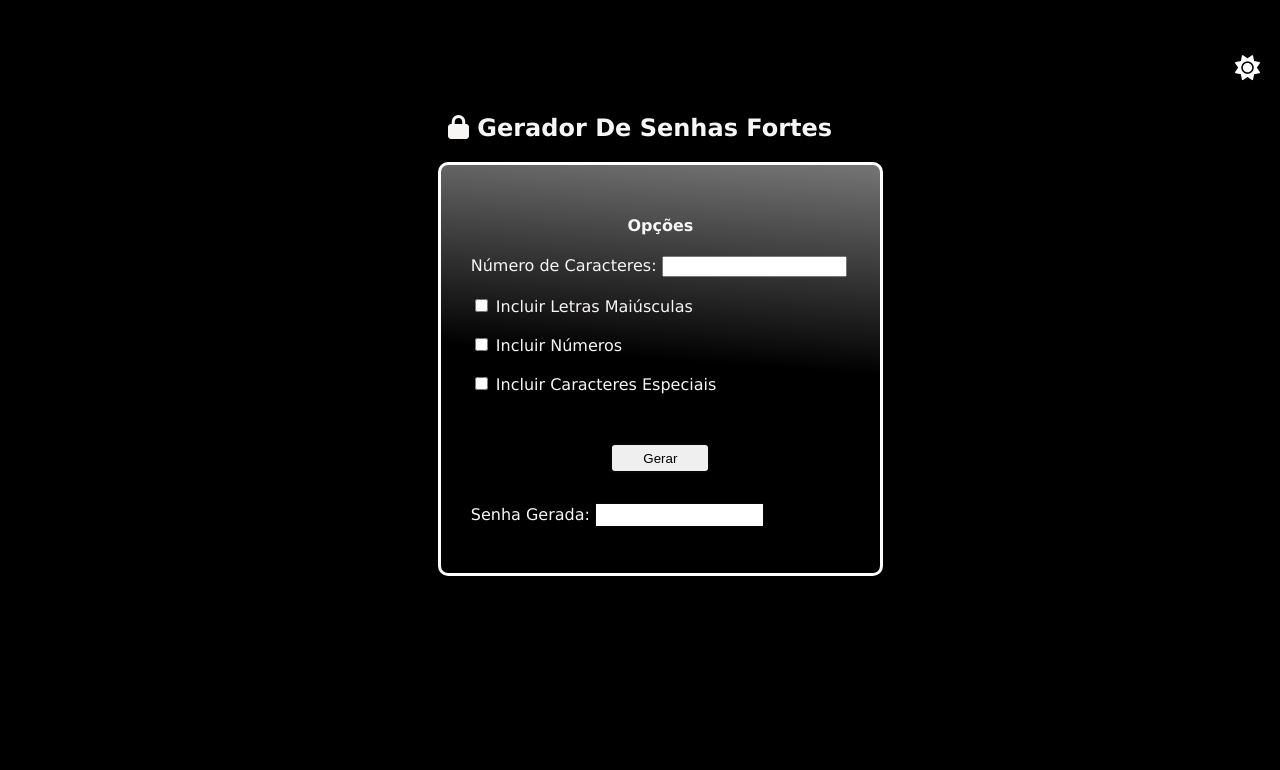
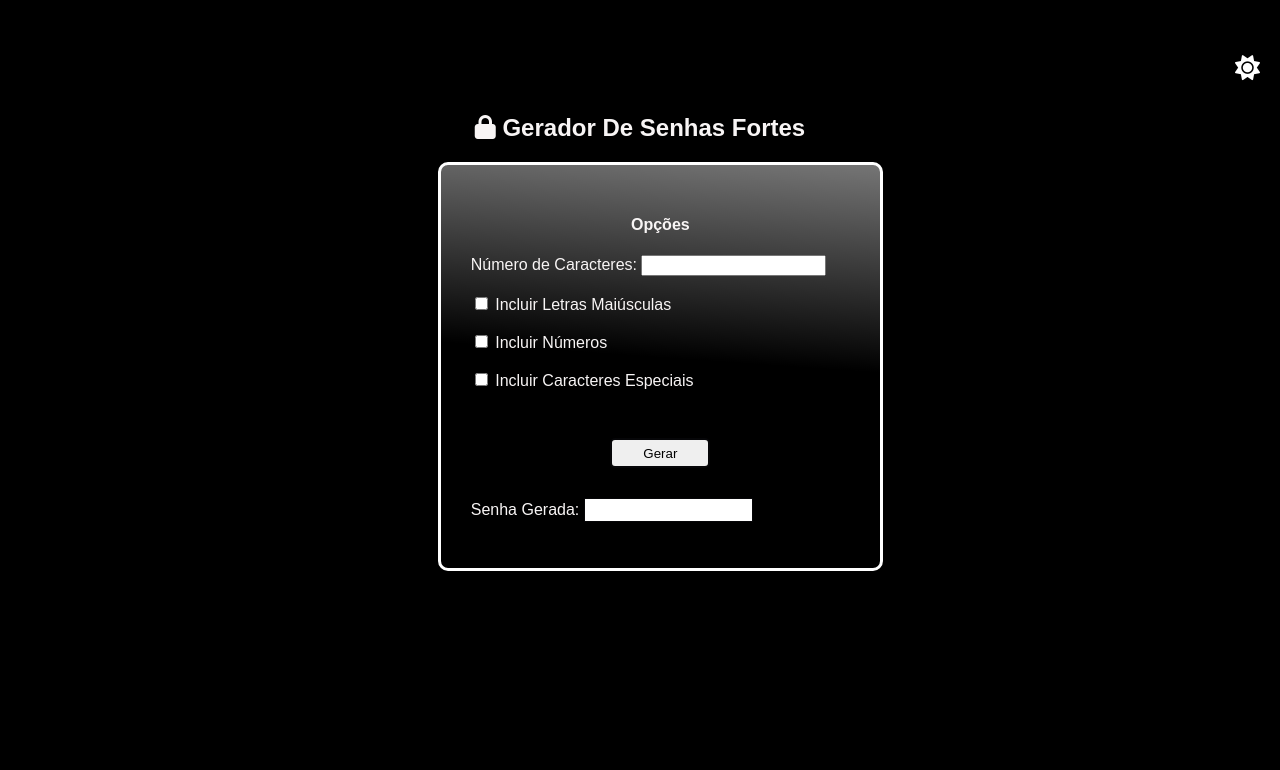
Before and after one commit to M4deN/Gerador-Senhas, a plain HTML site: page index.html in a window 1280 px wide. Shown: the top 770 px of the page. Drawn offline with Linux system fonts and the light colour scheme.

Commit message:
Update style.css

```diff
--- a/style.css
+++ b/style.css
@@ -1,5 +1,5 @@
 body{
-    font-family:'Lucida Sans', 'Lucida Sans Regular', 'Lucida Grande', 'Lucida Sans Unicode', Geneva, Verdana, sans-serif;
+    font-family: "Poppins", sans-serif;
     background-color:rgb(0, 0, 0);
     color:rgb(248, 245, 245);
 }
@@ -107,7 +107,6 @@ footer{
     color: #000000;
 }
 
-
   body.dark-mode footer {
     color: #000000;
     border-top-color: #000000;
```
